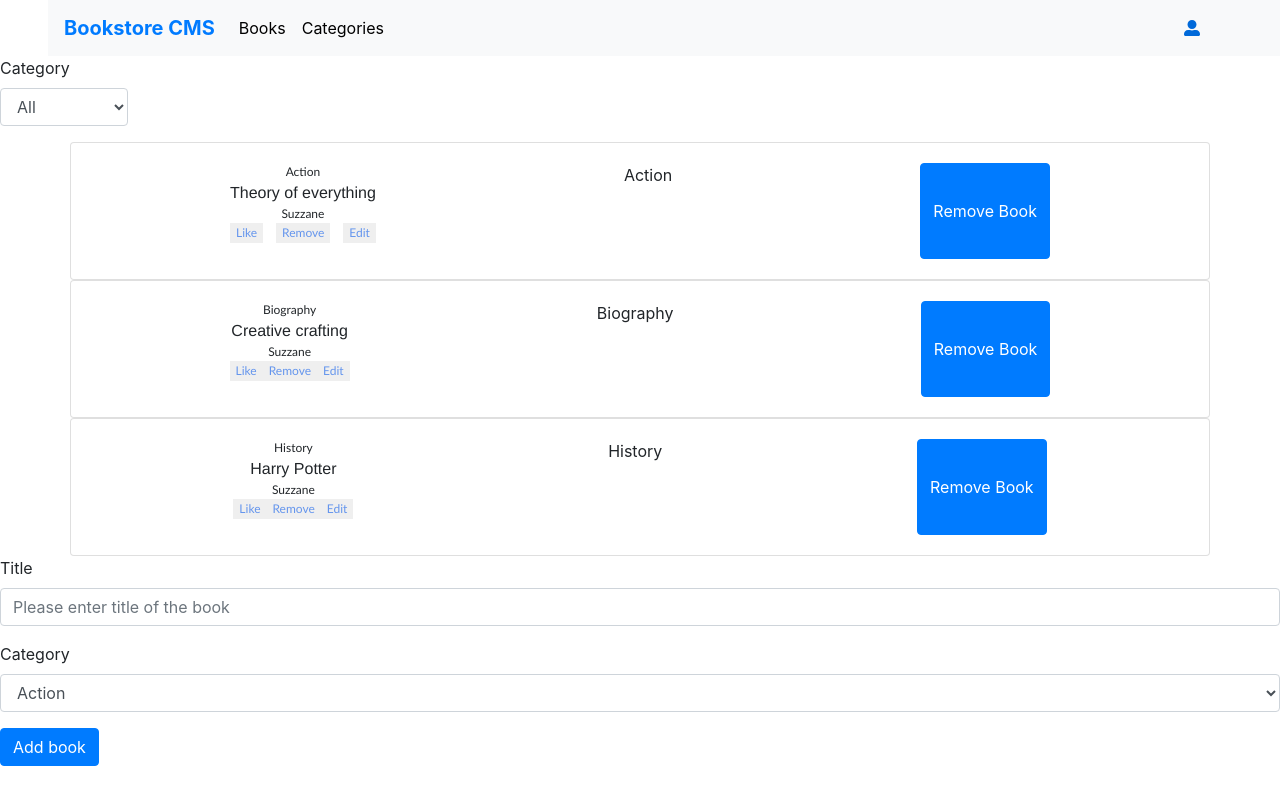
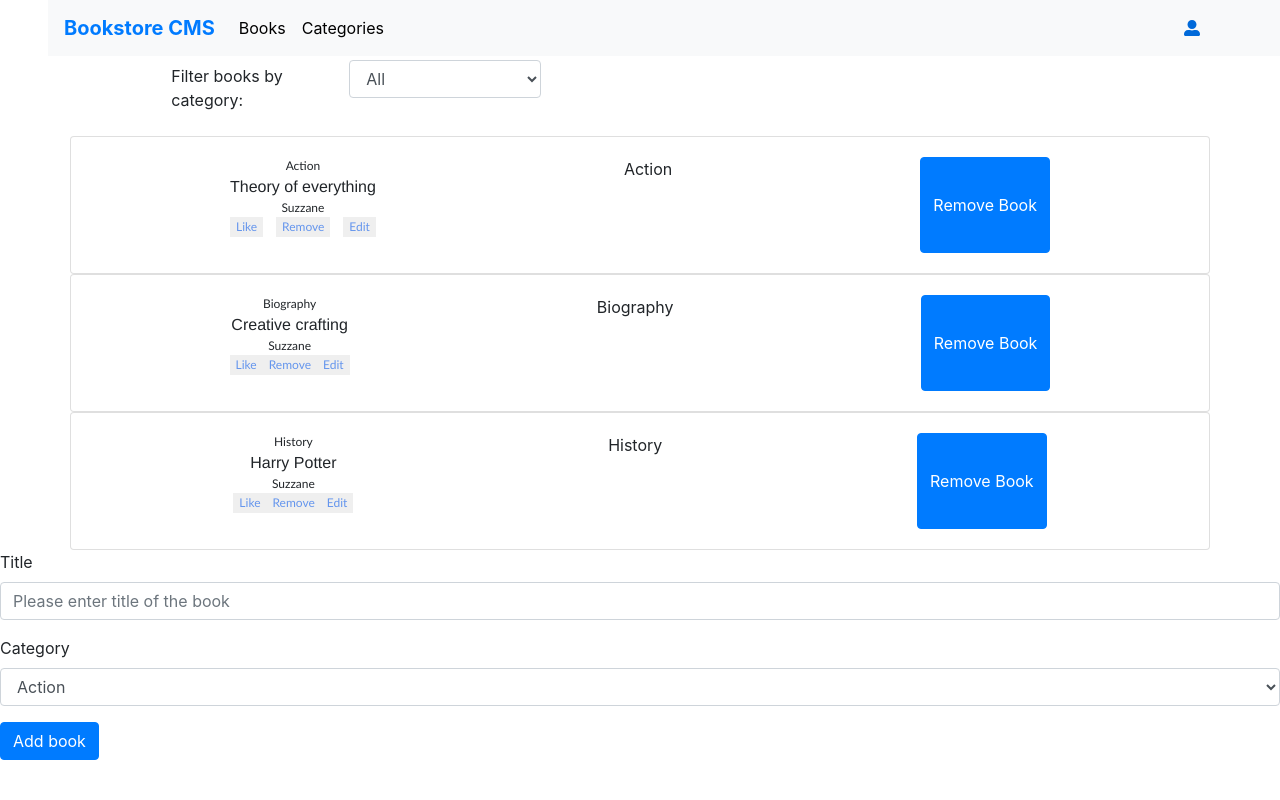
Before and after one commit to e71az/bookstore, a React (Create React App) app: page / in a window 1280 px wide. Built offline with nearby package versions, Linux system fonts and the light colour scheme.

Commit message:
Aligned category filter and applied css

```diff
--- a/src/components/CategoryFilter.js
+++ b/src/components/CategoryFilter.js
@@ -15,17 +15,21 @@ const CategoryFilter = ({ handleFilterChange }) => {
 
   return (
     <Form>
-
-      <Form.Group controlId="exampleForm.CategorySelect1" className="selectbox">
-        <Form.Label>Category</Form.Label>
+      <Form.Group
+        controlId="exampleForm.CategorySelect1"
+        className="selectbox d-flex"
+      >
+        <Form.Label className="selectbox-title mt-2">
+          Filter books by category:
+        </Form.Label>
         <Form.Control
           as="select"
+          className="mt-1"
           onChange={(event) => {
             handleFilterChange(event);
           }}
         >
           {categories.map((category) => (
-
             <option key="i">{category}</option>
           ))}
         </Form.Control>
--- a/src/containers/BooksList.js
+++ b/src/containers/BooksList.js
@@ -24,7 +24,9 @@ const BooksList = () => {
     checkIfEmtpy = 'No books';
   } else if (filter === 'All') {
     checkIfEmtpy = booksArray.map((book) => <Book key={book.ID} book={book} />);
-  } else if (checkIfEmtpy.length > 0 && checkIfEmtpy !== undefined && checkIfEmtpy !== []) {
+  } else if (
+    checkIfEmtpy.length > 0 && checkIfEmtpy !== undefined && checkIfEmtpy !== []
+  ) {
     checkIfEmtpy = booksArray.filter((obj) => obj.category === filter);
     checkIfEmtpy = checkIfEmtpy.map((book) => (
       <Book key={book.ID} book={book} />
@@ -35,10 +37,10 @@ const BooksList = () => {
 
   return (
     <div>
-      <CategoryFilter handleFilterChange={handleFilterChange} />
-
+      <div className="ml-5">
+        <CategoryFilter handleFilterChange={handleFilterChange} />
+      </div>
       {checkIfEmtpy}
-
     </div>
   );
 };
--- a/src/style.css
+++ b/src/style.css
@@ -77,8 +77,14 @@
   width: 700px;
 }
 .selectbox {
-  width: 10%;
+  width: 30%;
+  margin-left: 10%;
 }
+
+.selectbox-title {
+  width: 100%;
+}
+
 .card {
   justify-content: space-between;
   border: none;
```
